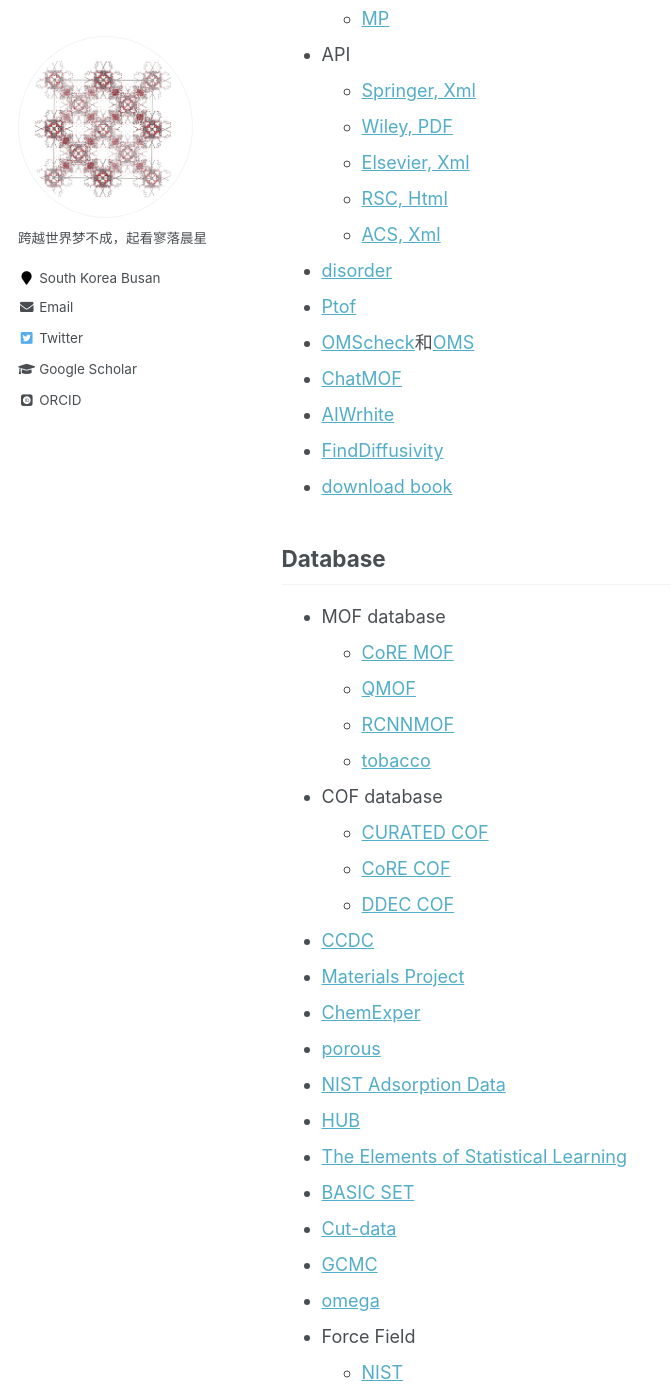
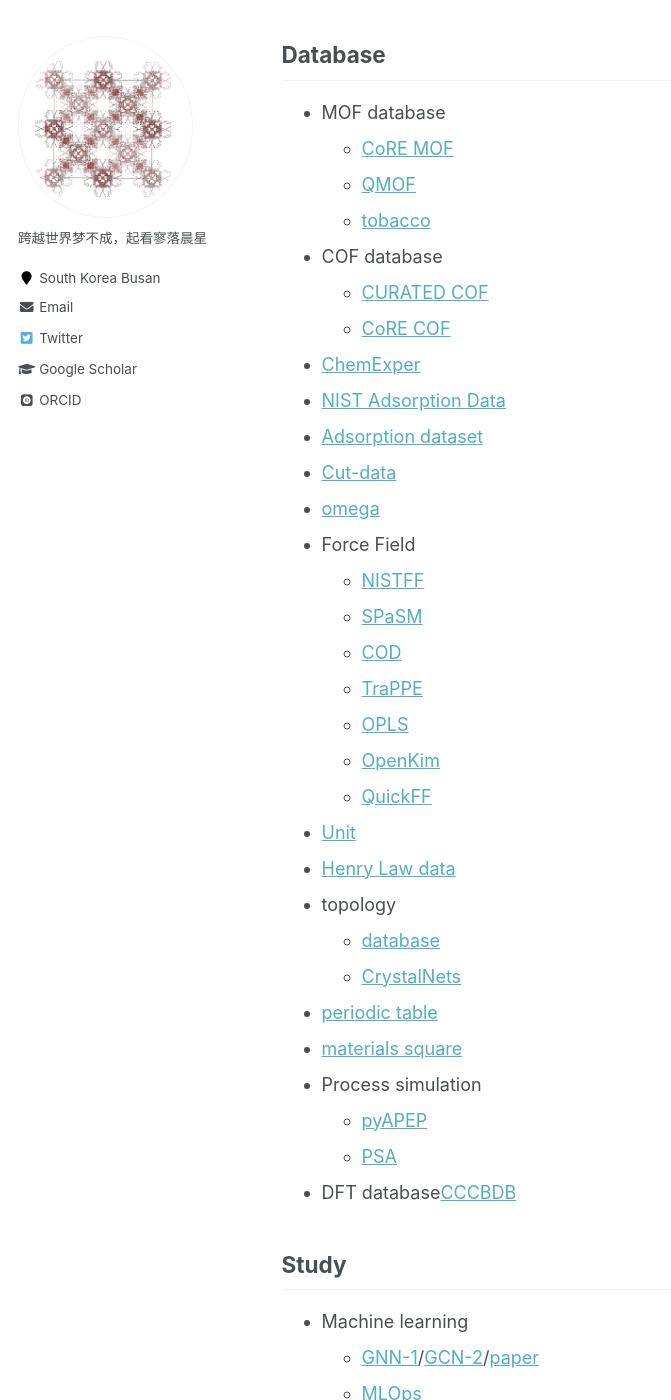
Before and after one commit to sxm13/ZGBshenxiaomoCV.github.io, a Jekyll site: the page built from _pages/markdown.md, in a window 1280 px wide and 1400 px high, scrolled down 2605 px. Shown: the whole window, without its empty margins (0-671 px from the left). Built offline with Jekyll 4.4.1, drawn with Linux system fonts in a browser that asks for light colours; some web fonts are replaced; some of the changed text lies outside the part shown.

Commit message:
Update markdown.md

```diff
--- a/_pages/markdown.md
+++ b/_pages/markdown.md
@@ -8,29 +8,22 @@
 ---
 
 ## Software
-* python
-  * [Anaconda](https://www.anaconda.com/)
-  * [pycharm](https://www.jetbrains.com/pycharm/)
+* Python software
   * [VScode](https://code.visualstudio.com/)
-  * [IDLE](https://www.python.org/)
-  * [pyenv](https://github.com/pyenv/pyenv)
   * [git](https://git-scm.com/ "git")
   * [docker](https://www.docker.com/)
-  * [Bayesian optimisation](https://github.com/dragonfly/dragonfly)
-* GCMC adsorption and separation
+* Adsorption software
   * [RASPA2](https://github.com/iRASPA/RASPA2)
+  * [RASPA3](https://github.com/iRASPA/raspa3)
   * [RASPA2 Tools](https://github.com/haoyuanchen/RASPA-tools/tree/master)
 * MD
-  * [Lammps](https://lammps.sandia.gov/)
   * [Lammps-interface](https://github.com/peteboyd/lammps_interface/)
-  * [GROMACS](http://www.gromacs.org/)
   * [packmol](https://m3g.github.io/packmol/)
 * DFT
-  * [cp2k](https://www.cp2k.org/ "cp2k")and[cp2k-editor](https://github.com/avishart/CP2K_Editor/)
-  * [ORCA](https://orcaforum.kofo.mpg.de/app.php/portal)
-  * [QE](https://www.quantum-espresso.org/)and[qeinput](https://www.materialscloud.org/work/tools/qeinputgenerator)
+  * [cp2k-editor](https://github.com/avishart/CP2K_Editor/)
+  * [qeinput](https://www.materialscloud.org/work/tools/qeinputgenerator)
   * [vasptool](https://theory.cm.utexas.edu/vtsttools/index.html)
-* R Markdown
+* Poster Markdown
   * [posterdown](https://github.com/brentthorne/posterdown?tab=readme-ov-file#getting-started)
   * [docposter](https://github.com/bbucior/docposter/tree/main?tab=readme-ov-file)
 * Nanoporous
@@ -82,37 +73,24 @@
   * [Elsevier, Xml](https://dev.elsevier.com/)
   * [RSC, Html](https://developer.rsc.org/create-an-api-key)
   * [ACS, Xml](https://www.acs.org/events/all-events/rapid-delivery-of-api-enables-accelerated-ind-application-challenges-and-solutions.html)
-* [disorder](https://github.com/jichunlian/disorder)
-* [Ptof](https://github.com/sxm13/ZGBshenxiaomoCV.github.io/tree/main/files/fugacity)
 * [OMScheck](https://github.com/kjappelbaum/mofchecker)和[OMS](https://github.com/emmhald/open_metal_detector)
-* [ChatMOF](https://chatmof-online.streamlit.app/)
-* [AIWrhite](https://chat.openai.com/chat)
 * [FindDiffusivity](https://openpnm.org/examples/applications/effective_diffusivity_and_tortuosity.html)
-* [download book](https://libgen.is/)
 
 ## Database
 * MOF database
   * [CoRE MOF](https://zenodo.org/record/3677685#.X8uDkrniuUl)
   * [QMOF](https://github.com/arosen93/QMOF)
-  * [RCNNMOF](https://globalscience.berkeley.edu/database)
   * [tobacco](https://github.com/tobacco-mofs/tobacco_3.0)
 * COF database
   * [CURATED COF](https://github.com/danieleongari/CURATED-COFs)
   * [CoRE COF](https://github.com/core-cof/CoRE-COF-Database)
-  * [DDEC COF](https://www.materialscloud.org/discover/curated-cofs#mcloudHeader)
-* [CCDC](https://www.ccdc.cam.ac.uk/)
-* [Materials Project](https://materialsproject.org/)
 * [ChemExper](http://www.chemexper.com/)
-* [porous](https://github.com/SimonEnsemble/porous-material-AI-gym)
 * [NIST Adsorption Data](https://adsorption.nist.gov/index.php#home)
-* [HUB](https://datahub.hymarc.org/dataset)
-* [The Elements of Statistical Learning](https://web.stanford.edu/~hastie/ElemStatLearn/)
-* [BASIC SET](https://www.basissetexchange.org/)
+* [Adsorption dataset](https://datahub.hymarc.org/dataset)
 * [Cut-data](https://apps.automeris.io/wpd/)
-* [GCMC](https://www.eng.buffalo.edu/~kofke/ce530/Lectures/Lecture22/sld002.htm)
 * [omega](http://www.ap1700.com/ShowWord33.htm)
 * Force Field
-  * [NIST](https://www.ctcms.nist.gov/potentials/)
+  * [NISTFF](https://www.ctcms.nist.gov/potentials/)
   * [SPaSM](https://spasmmini.weebly.com/potentials.html)
   * [COD](http://www.crystallography.net/cod/search.html)
   * [TraPPE](http://trappe.oit.umn.edu/)
@@ -120,47 +98,24 @@
   * [OpenKim](https://openkim.org/)
   * [QuickFF](https://github.com/molmod/QuickFF)
 * [Unit](https://www.colby.edu/chemistry/PChem/Hartree.html)
-* [Unit](http://wild.life.nctu.edu.tw/class/common/energy-unit-conv-table.html)
-* [Henry Law](https://www.henrys-law.org/henry/)
-* Journal
-  * [letpub](http://www.letpub.com.cn/index.php?page=journalapp&view=search)
-  * [scihub](https://tool.yovisun.com/scihub/)
-  * [abbreviation](https://cassi.cas.org/search.jsp)
-  * [IF](https://jcr.clarivate.com/jcr/home?app=jcr&Init=Yes&authCode=null&SrcApp=IC2LS)
-  * [scidown](https://www.scidown.cn/)
-* [topology](http://rcsr.anu.edu.au/nets)
-* [web4findtopo](https://progs.coudert.name/topology)
+* [Henry Law data](https://www.henrys-law.org/henry/)
+* topology
+  * [database](http://rcsr.anu.edu.au/nets)
+  * [CrystalNets](https://progs.coudert.name/topology)
 * [periodic table](https://pubchem.ncbi.nlm.nih.gov/periodic-table/)
 * [materials square](https://www.materialssquare.com/blog?category=simulation-tip&language=en)
-* [pyAPEP](https://github.com/sebyga/pyAPEP)
-* DFT-based [CCCBDB](https://cccbdb.nist.gov/introx.asp)
-* Workflow slides
-  * [SlideModel](https://slidemodel.com/)
-  * [smartsheet](https://www.smartsheet.com/content/powerpoint-workflow-template)
-  * [SlideTeam](https://www.slideteam.net/blog/top-11-powerpoint-workflow-templates-with-examples-and-samples)
-* [openalex](https://openalex.org/)
+* Process simulation
+  * [pyAPEP](https://sebygaa.github.io/pyAPEP/build/html/index.html)
+  * [PSA](https://github.com/PEESEgroup/PSA)
+* DFT database[CCCBDB](https://cccbdb.nist.gov/introx.asp)
 
 ## Study
 * Machine learning
-  * [Kaggle](https://www.kaggle.com/)
-  * [weka](https://waikato.github.io/weka-wiki/)
-  * [googleML](https://developers.google.com/machine-learning/crash-course)
-  * [googleIntroduceAI](https://www.cloudskillsboost.google/course_templates/536)
-  * [MicrosoftAI](https://www.microsoft.com/en-us/research/blog/distributional-graphormer-toward-equilibrium-distribution-prediction-for-molecular-systems/)
-  * [stanford](https://www.coursera.org/learn/machine-learning?)
-  * [scikit-learn](https://scikit-learn.org/stable/index.html)
-  * [Youtube](http://speech.ee.ntu.edu.tw/~tlkagk/courses_ML20.html)
-  * [github](https://github.com/nndl)
-  * [adsorptionML](https://ann20-aiche.ipostersessions.com/default.aspx?s=77-31-78-3F-38-F6-7E-22-83-07-0E-35-DF-70-41-E6)
-  * [GNN](https://distill.pub/2021/gnn-intro/)
-  * GNN[paper](https://pubs.rsc.org/en/content/articlelanding/2024/dd/d4dd00018h)
-  * [GCN](https://towardsdatascience.com/building-a-graph-convolutional-network-for-molecular-property-prediction-978b0ae10ec4)
+  * [GNN-1](https://distill.pub/2021/gnn-intro/)/[GCN-2](https://towardsdatascience.com/building-a-graph-convolutional-network-for-molecular-property-prediction-978b0ae10ec4)/[paper](https://pubs.rsc.org/en/content/articlelanding/2024/dd/d4dd00018h)
   * [MLOps](https://github.com/visenger/awesome-mlops)
   * [understanding deep learning](https://udlbook.github.io/udlbook/)
   * [DGL](https://docs.dgl.ai/guide_cn/graph-feature.html)
-  * [50Fig](https://www.machinelearningplus.com/plots/top-50-matplotlib-visualizations-the-master-plots-python/)
   * [porousAI](https://github.com/SimonEnsemble/porous-material-AI-gym?tab=readme-ov-file#construct-your-own-crystal-structures)
-* [GROMACS](https://jerkwin.github.io/9999/10/31/GROMACS%E4%B8%AD%E6%96%87%E6%95%99%E7%A8%8B/)
 * python
   * [Figure](https://www.machinelearningplus.com/plots/top-50-matplotlib-visualizations-the-master-plots-python/)
   * [cheet](https://github.com/matplotlib/cheatsheets)
```
Also changed, not shown: other parts of _pages/markdown.md (+2 -4 lines).
